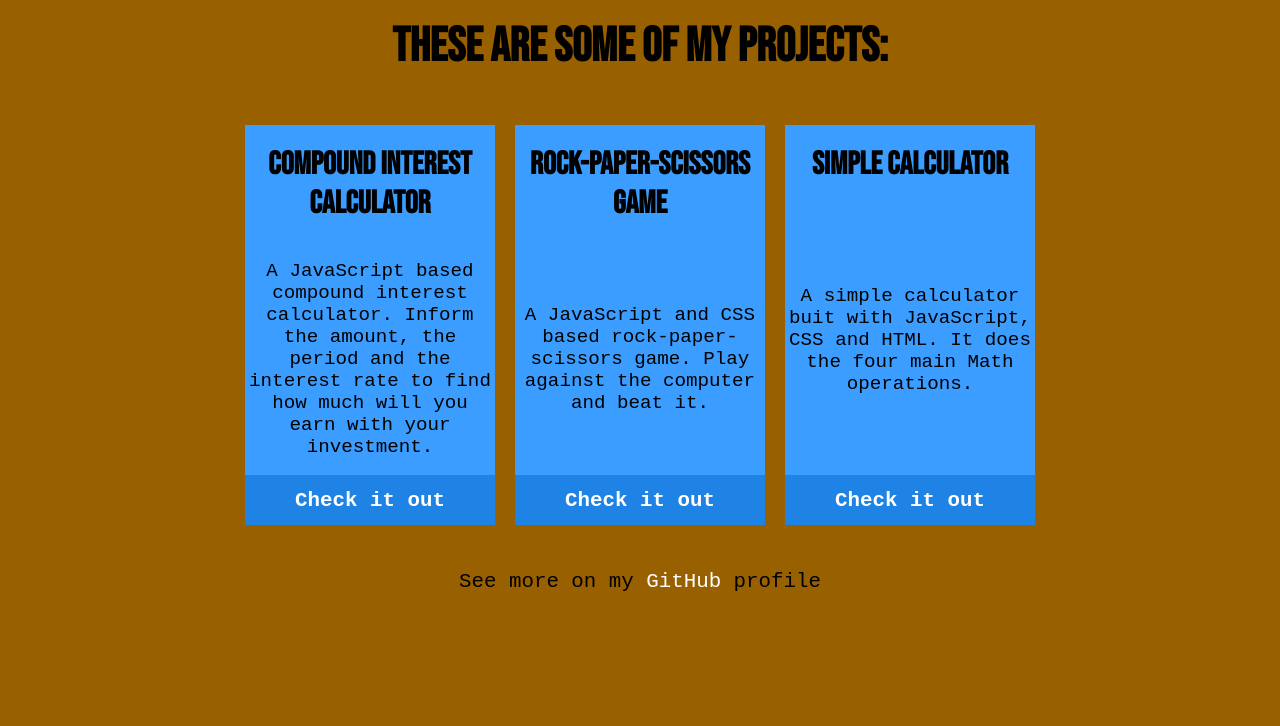
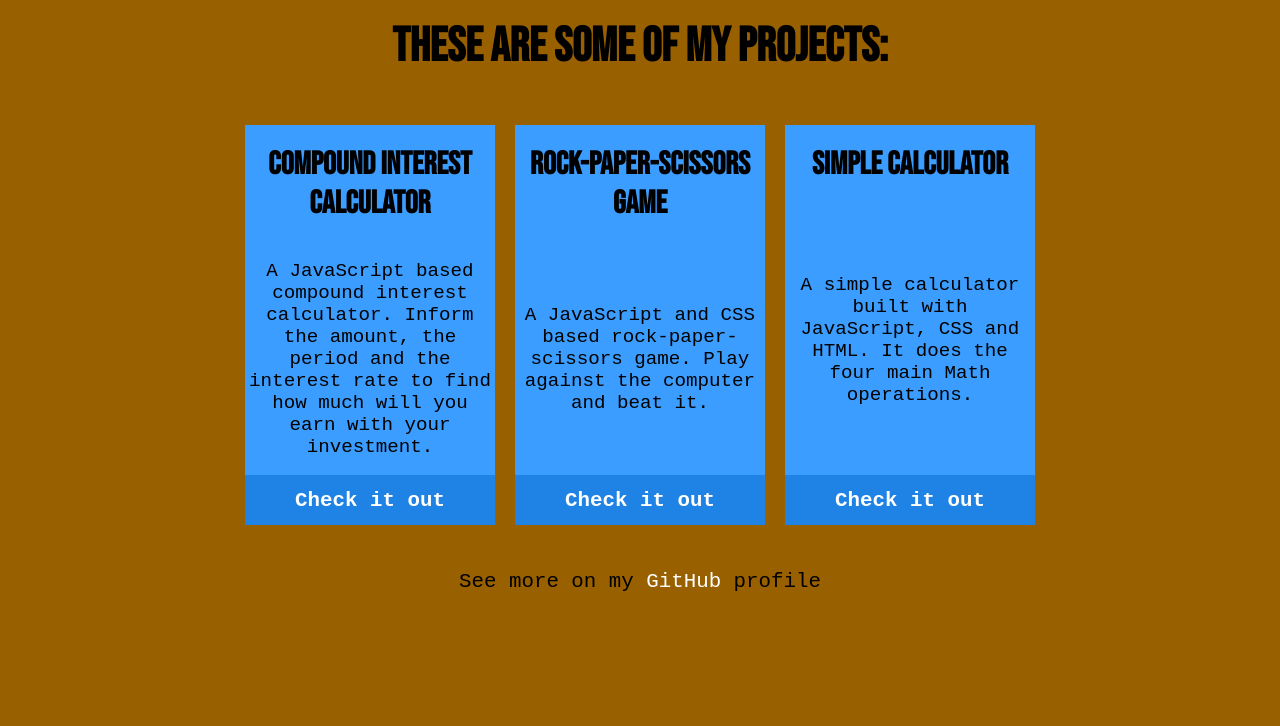
Before and after one commit to Cl84Dev/my-portfolio, a plain HTML site: page index.html in a window 1280 px wide. Shown: the part 862-1588 px from the top of the page. Drawn offline with Linux system fonts and the light colour scheme; a web font is replaced by a local one.

Commit message:
Correct grammar mistake

```diff
--- a/index.html
+++ b/index.html
@@ -42,7 +42,7 @@
 
           <div class="project-tile">
             <h3 class="portfolio-title">Simple Calculator</h3>
-            <p>A simple calculator buit with JavaScript, CSS and HTML. It does the four main Math operations. </p>
+            <p>A simple calculator built with JavaScript, CSS and HTML. It does the four main Math operations. </p>
             <div class="portfolio-button"><a href="https://cl84dev.github.io/Calculadora-Simples/" target="_blank">Check it out</a></div>
           </div>
         </div>
```
